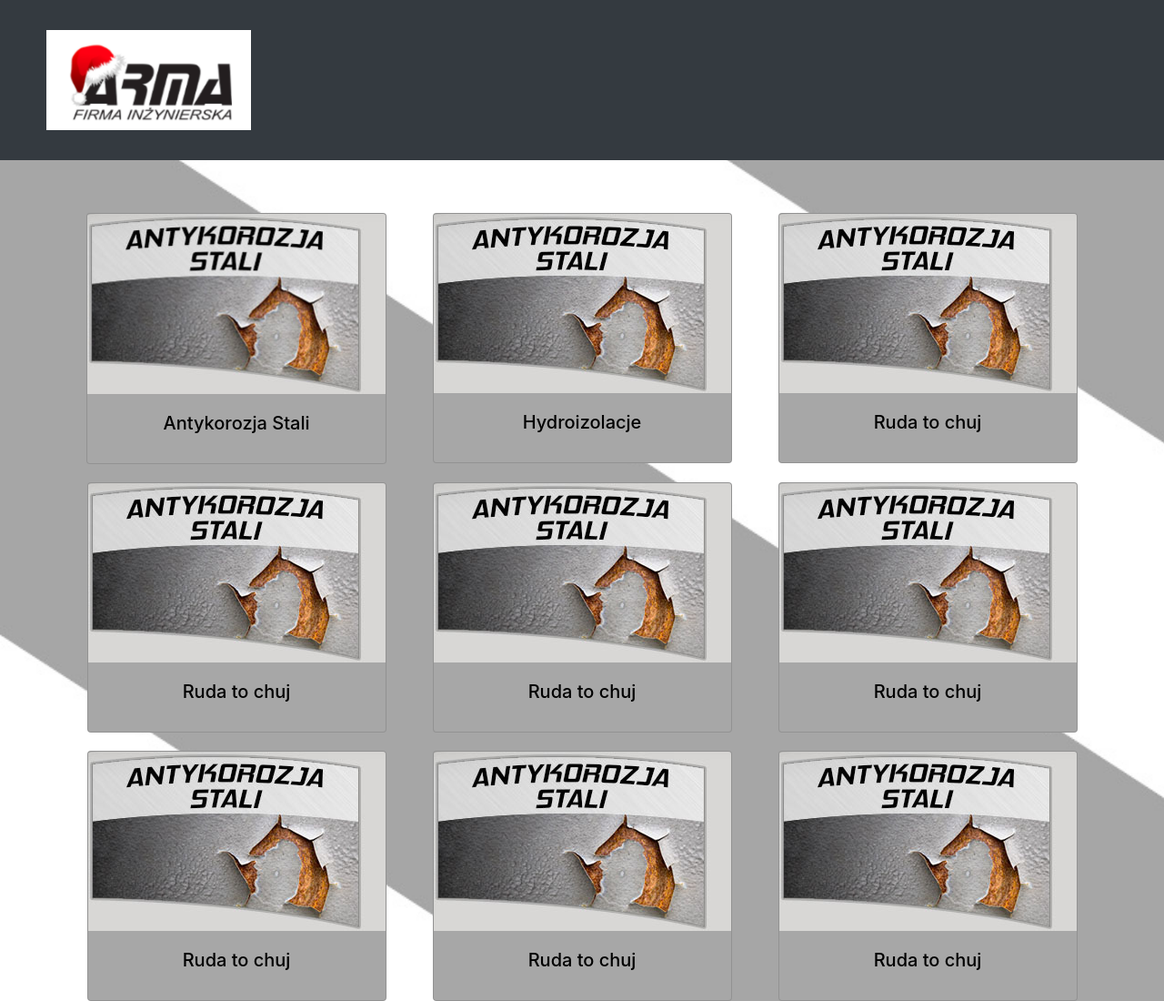
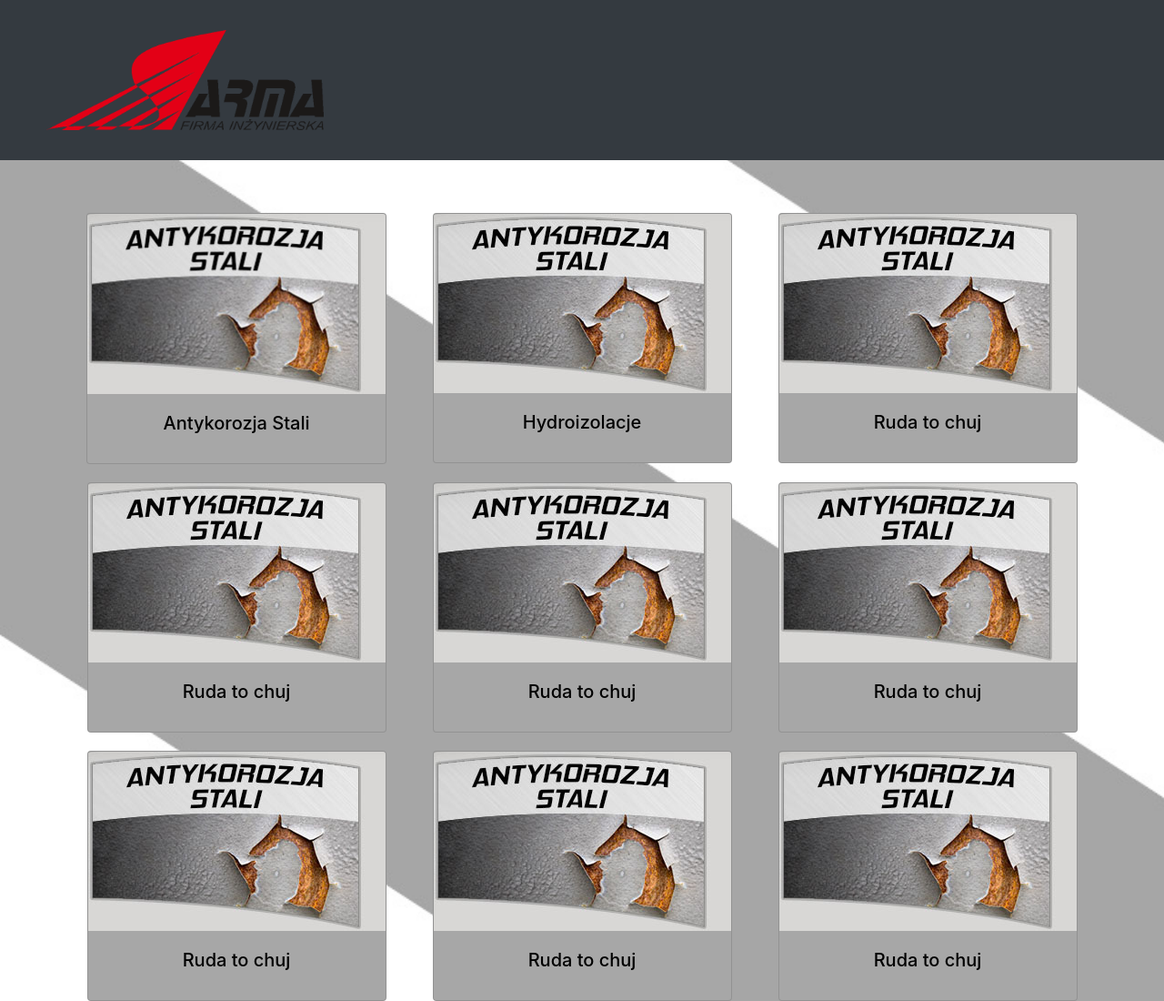
Before and after one commit to Kubus26611/Arma-firma-in-yniersk-, a plain HTML site: page index.html in a window 1280 px wide. Shown: the top 1100 px of the page at 91% size. Drawn offline with nearby package versions, Linux system fonts and the light colour scheme.

Commit message:
Update index.html

```diff
--- a/index.html
+++ b/index.html
@@ -13,7 +13,7 @@
     <!-- navigacja -->
     <nav class="navbar navbar-expand-lg navbar-dark bg-dark">
         <div class="container-fluid">
-            <a class="navbar-brand" href="#"><img src="log.png" class="img-fluid" alt="Logo"></a>
+            <a class="navbar-brand" href="#"><img src="d70d2da1-d5f3-4342-9abd-500a47fc4b48.png" class="img-fluid" alt="Logo"></a>
         </div>
     </nav>
 
```
